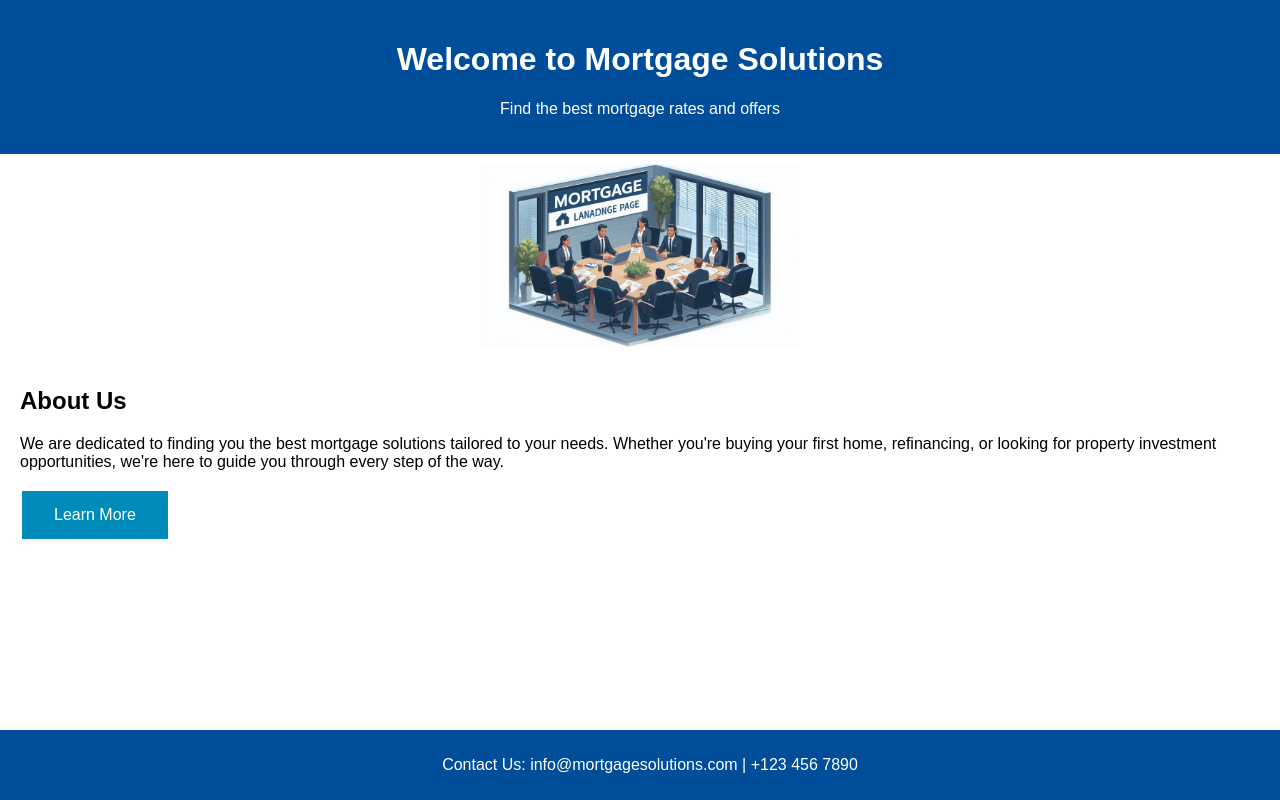
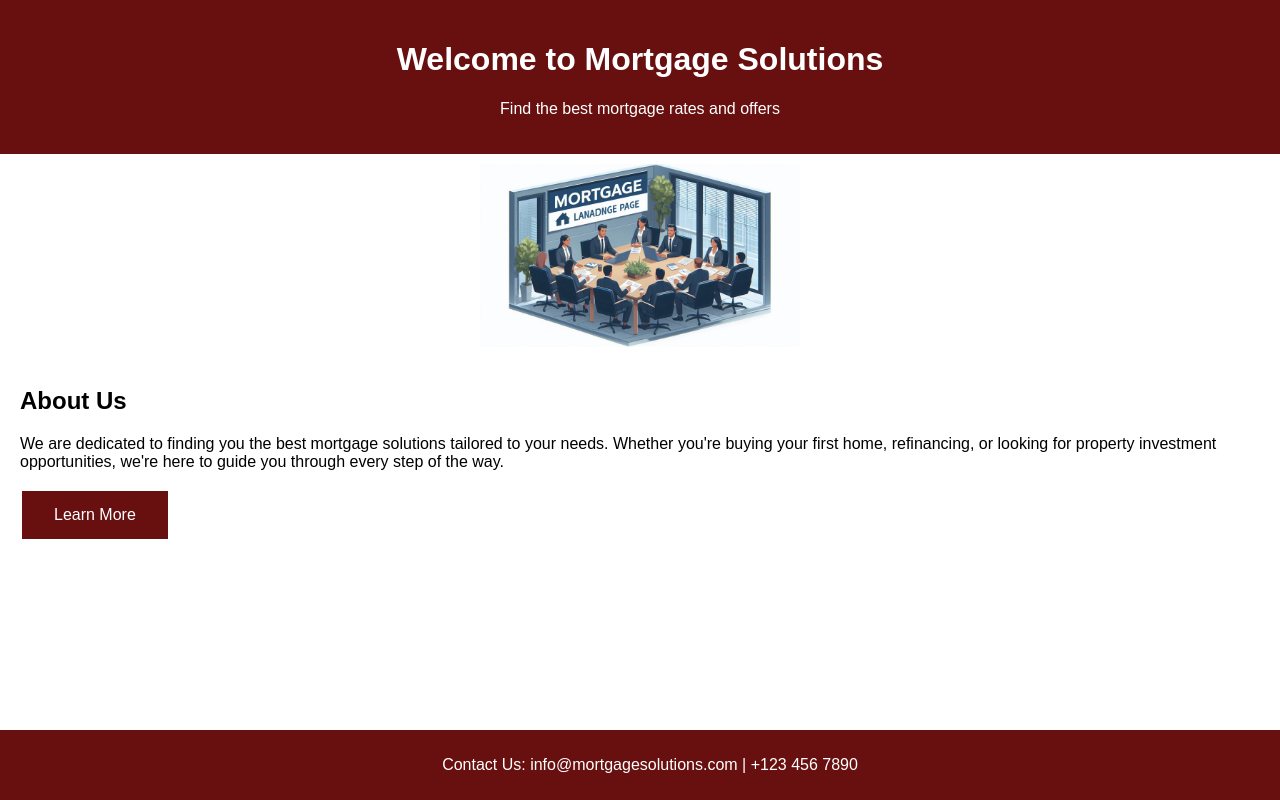
Before and after one commit to MWGMorningwood/SWA-Template, a plain HTML site: page index.html in a window 1280 px wide. Drawn offline with Linux system fonts and the light colour scheme.

Commit message:
Update header and footer colors to match new design

```diff
--- a/style.css
+++ b/style.css
@@ -1,8 +1,8 @@
 body { font-family: Arial, sans-serif; margin: 0; padding: 0; }
-.header { background-color: #004d99; color: white; padding: 20px; text-align: center; }
+.header { background-color: #681010; color: white; padding: 20px; text-align: center; }
 .content { padding: 20px; }
-.footer { background-color: #004d99; color: white; text-align: center; padding: 10px; position: fixed; bottom: 0; width: 100%; }
-.button { background-color: #008CBA; border: none; color: white; padding: 15px 32px; text-align: center; text-decoration: none; display: inline-block; font-size: 16px; margin: 4px 2px; cursor: pointer; }
+.footer { background-color: #681010; color: white; text-align: center; padding: 10px; position: fixed; bottom: 0; width: 100%; }
+.button { background-color: #681010; border: none; color: white; padding: 15px 32px; text-align: center; text-decoration: none; display: inline-block; font-size: 16px; margin: 4px 2px; cursor: pointer; }
 .header + img {
     max-width: 25%; /* Adjust this value to control the image size */
     display: block;
```
